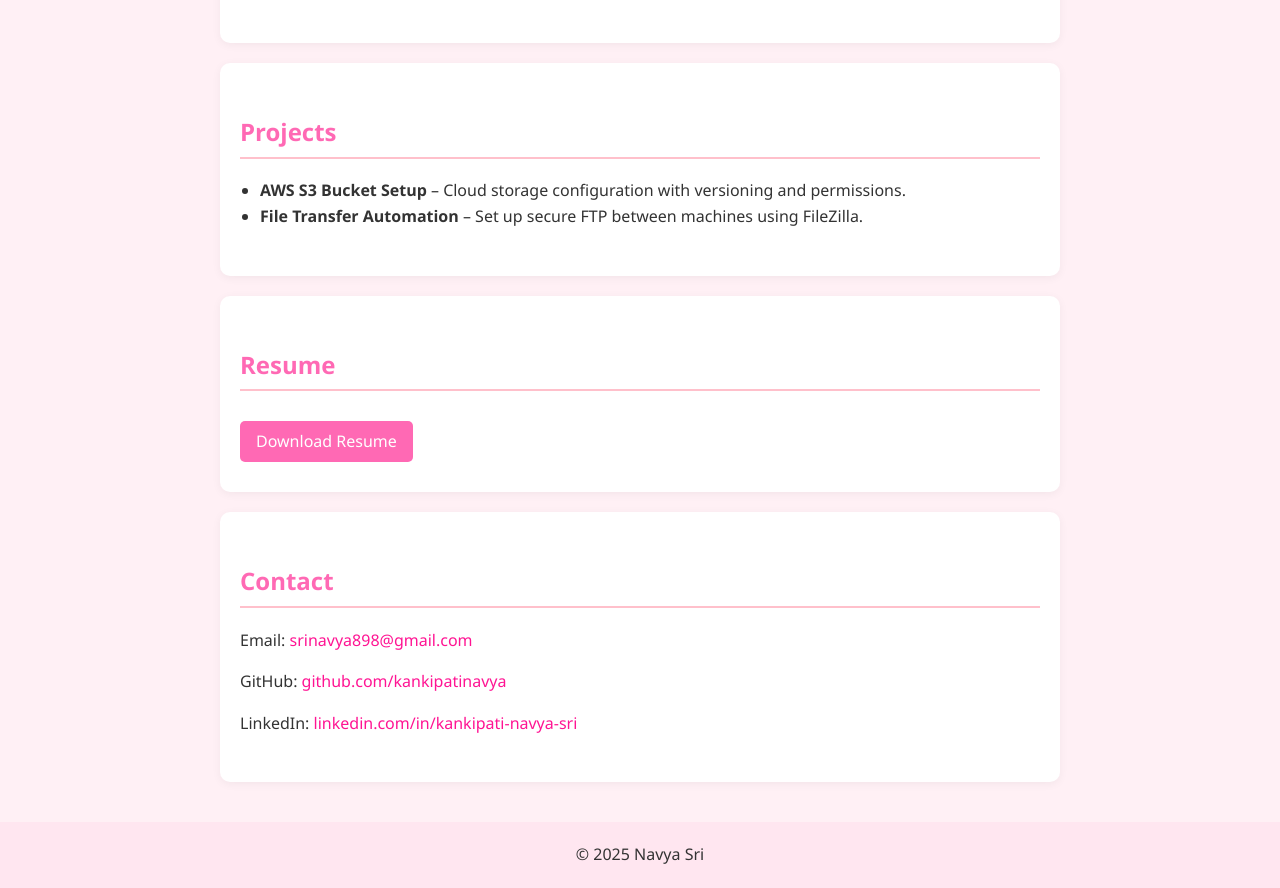
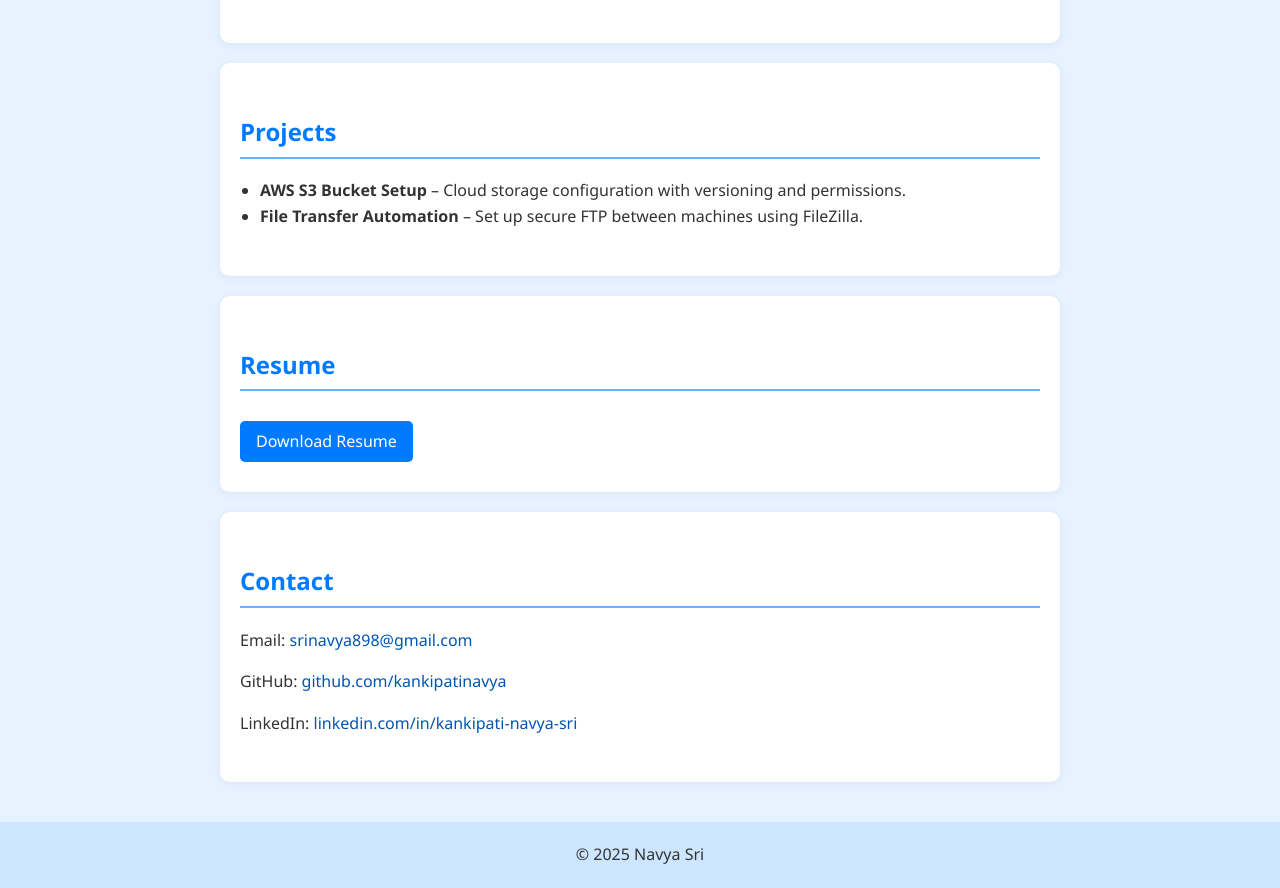
Before and after one commit to kankipatinavya/Portfolio, a plain HTML site: page index.html in a window 1280 px wide. Shown: the part 456-1344 px from the top of the page. Drawn offline with Linux system fonts and the light colour scheme.

Commit message:
Add files via upload

```diff
--- a/index.html
+++ b/index.html
@@ -7,14 +7,14 @@
   <style>
     body {
       font-family: 'Segoe UI', sans-serif;
-      background-color: #fff0f5;
+      background-color: #e6f2ff;
       margin: 0;
       padding: 0;
       line-height: 1.6;
       color: #333;
     }
     header {
-      background-color: #ff69b4;
+      background-color: #007BFF;
       color: white;
       padding: 40px 20px;
       text-align: center;
@@ -29,29 +29,29 @@
       box-shadow: 0 2px 10px rgba(0,0,0,0.05);
     }
     h2 {
-      color: #ff69b4;
-      border-bottom: 2px solid #ffc0cb;
+      color: #007BFF;
+      border-bottom: 2px solid #66b3ff;
       padding-bottom: 5px;
     }
     ul {
       padding-left: 20px;
     }
     a {
-      color: #ff1493;
+      color: #0056b3;
       text-decoration: none;
     }
     .resume-link {
       display: inline-block;
       margin-top: 10px;
       padding: 8px 16px;
-      background: #ff69b4;
+      background: #007BFF;
       color: white;
       border-radius: 5px;
     }
     footer {
       text-align: center;
       padding: 20px;
-      background-color: #ffe6f0;
+      background-color: #cce6ff;
       margin-top: 40px;
     }
   </style>
@@ -59,7 +59,7 @@
 <body>
 
   <header>
-    <h1>Navya Sri</h1>
+    <h1>Kankipati Navya Sri</h1>
     <p>BCA Graduate | Aspiring Software Developer | Cloud Enthusiast</p>
   </header>
 
```
